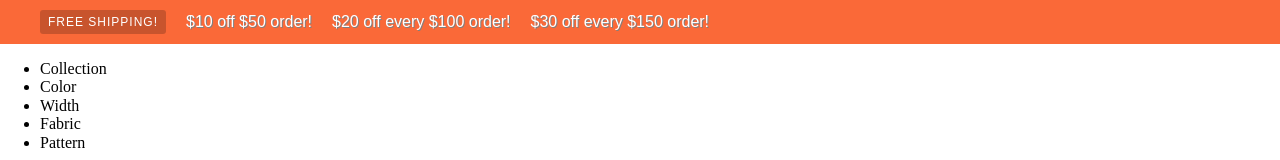
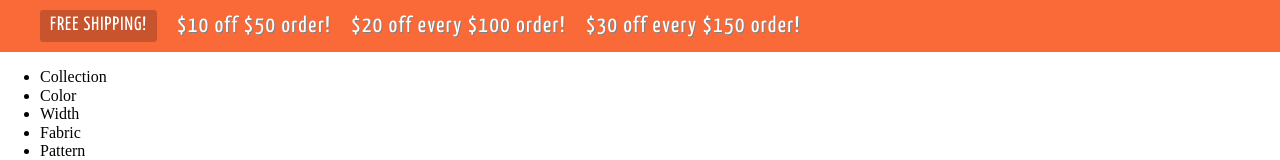
Before and after one commit to lclark070607/weekend1, a plain HTML site: page index.html in a window 1280 px wide. Shown: the top 160 px of the page. Drawn offline with nearby package versions, Linux system fonts and the light colour scheme.

Commit message:
Top Bar Text

```diff
--- a/index.html
+++ b/index.html
@@ -6,13 +6,12 @@
         <meta charset="utf-8">
         <title>Skinny Tie Website</title>
         <link rel="stylesheet" href="master.css">
+        <link href="https://fonts.googleapis.com/css?family=Yanone+Kaffeesatz" rel="stylesheet">
         <link rel="stylesheet" href="https://necolas.github.io/normalize.css/5.0.0/normalize.css">
         <meta name="viewport" content="initial-scale=1, maximum-scale=1, user-scalable=no, width=device-width">
     </head>
 
 <header>
-    <link rel="stylesheet" type="text/css"
-      href="https://fonts.googleapis.com/css?family="Yanone-Kaffeesatz">
     <section id="top-bar">
                 <span class="title">Free Shipping!</span>
                 <span class="offers">$10 off $50 order!</span>
--- a/master.css
+++ b/master.css
@@ -8,24 +8,24 @@
 }
 
 .title {
-    font-family: "yanone-kaffeesatz", sans-serif;
+    font-family: 'Yanone Kaffeesatz', sans-serif;
     margin: 10px;
-    padding: 0 8px;
+    padding: 0 10px;
     color: white;
     text-shadow: 1px 1px #grey;
     background: rgba(0,0,0,0.2);
     text-transform: uppercase;
     border-radius: 3px;
-    font-size: 12px;
+    font-size: 1.2em;
     letter-spacing: 1px;
-    line-height: 24px;
+    line-height: 1.60;
 }
 
 .offers {
-    font-family: "yanone-kaffeesatz", sans-serif;
-    font-size: 1em;
-    font-weight: 300;
+    font-family: 'Yanone Kaffeesatz', sans-serif;
+    font-size: 1.4em;
     line-height: 1.45;
+    letter-spacing: 1.5px;
     margin: 10px;
     color: white;
     text-shadow: 1px 1px grey;
```
